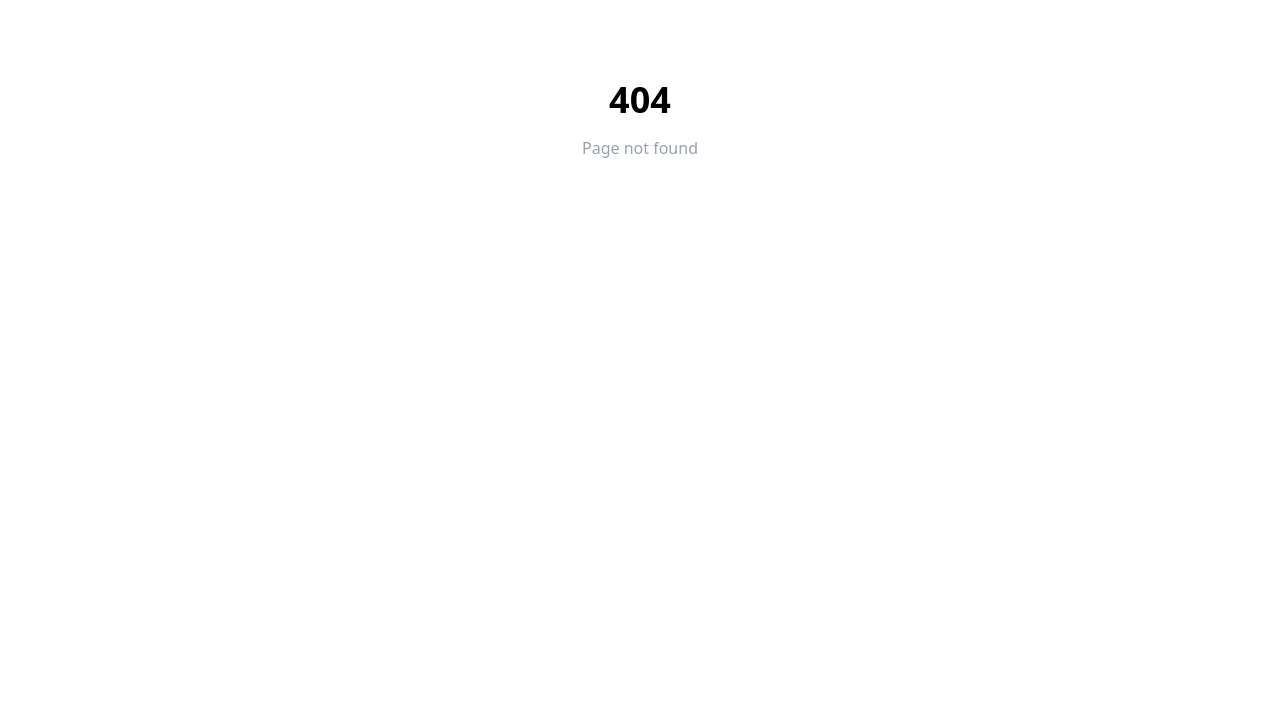
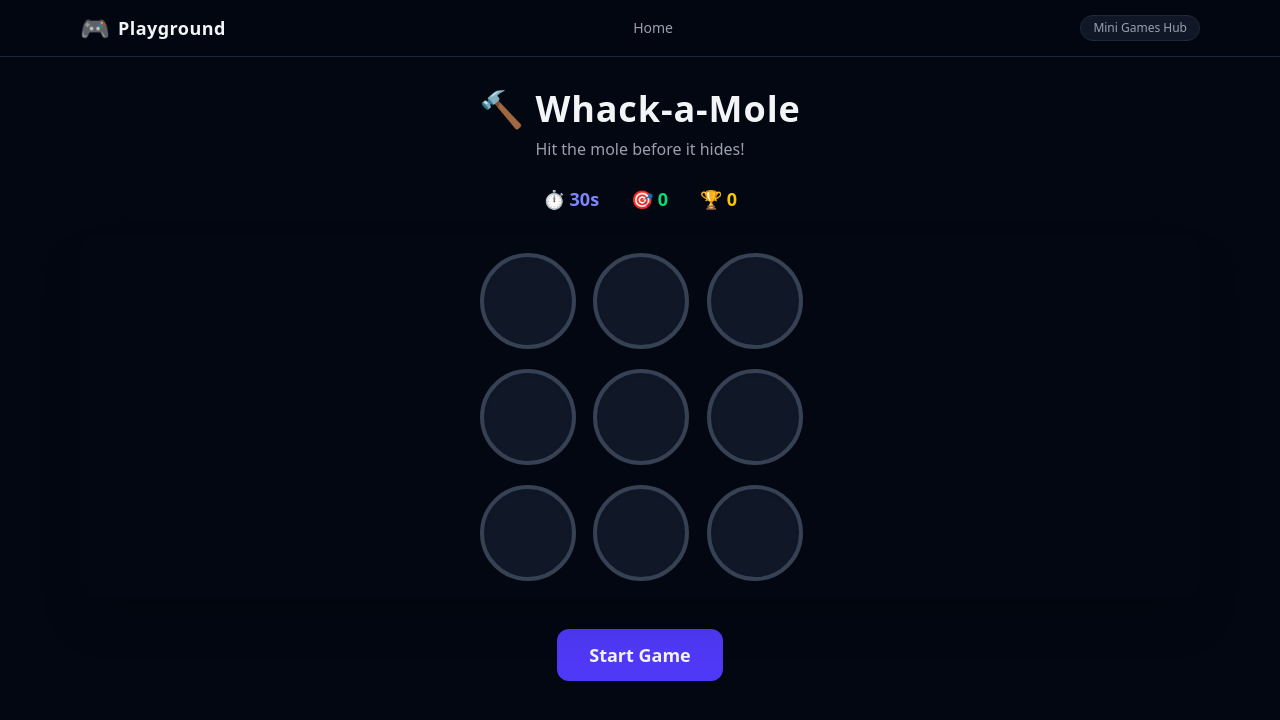
Before and after one commit to laatu08/game-platform, a React (Vite) app: page /game/whack-a-mole in a window 1280 px wide. Before the commit this address had no page. Shown: the top 720 px of the page. Built offline with nearby package versions, Linux system fonts and the light colour scheme.

Commit message:
whack-a-mole added

```diff
--- a/src/app/Router.jsx
+++ b/src/app/Router.jsx
@@ -6,6 +6,7 @@ import NotFound from "../pages/NotFound";
 import ClickSpeed from "../games/click-speed/ClickSpeed";
 import ReactionTime from "../games/reaction-time/ReactionTime";
 import Snake from "../games/snake/Snake";
+import WhackAMole from "../games/whack-a-mole/WhackAMole";
 
 const router = createBrowserRouter([
   {
@@ -26,6 +27,10 @@ const router = createBrowserRouter([
         path: "game/snake",
         element: <Snake />,
       },
+      {
+        path: "game/whack-a-mole",
+        element: <WhackAMole />,
+      },
     ],
   },
 ]);
--- a/src/games/games.js
+++ b/src/games/games.js
@@ -22,5 +22,14 @@ export const games = [
         path: "/game/snake",
         emoji: "🐍",
         difficulty: "Medium"
+    },
+    {
+        id: "whack-a-mole",
+        name: "Whack-a-Mole",
+        description: "Click fast before the mole disappears.",
+        path: "/game/whack-a-mole",
+        emoji: "🔨",
+        difficulty: "Medium"
     }
+
 ];
--- /dev/null
+++ b/src/games/whack-a-mole/WhackAMole.jsx
@@ -0,0 +1,165 @@
+import { useEffect, useRef, useState } from "react";
+import { useSound } from "../../hooks/useSound";
+import hitSound from "../../assets/sounds/click.mp3";
+import failSound from "../../assets/sounds/fail.mp3";
+
+const HOLES = 9;
+const GAME_TIME = 30;
+
+export default function WhackAMole() {
+  const [active, setActive] = useState(null);
+  const [score, setScore] = useState(0);
+  const [timeLeft, setTimeLeft] = useState(GAME_TIME);
+  const [running, setRunning] = useState(false);
+
+  const bestKey = "whack-a-mole-high-score";
+  const [best, setBest] = useState(
+    () => Number(localStorage.getItem(bestKey)) || 0
+  );
+
+  const timerRef = useRef(null);
+  const moleRef = useRef(null);
+
+  const playHit = useSound(hitSound, 0.4);
+  const playFail = useSound(failSound, 0.4);
+
+  function startGame() {
+    setScore(0);
+    setTimeLeft(GAME_TIME);
+    setRunning(true);
+  }
+
+  // Countdown timer
+  useEffect(() => {
+    if (!running) return;
+
+    timerRef.current = setInterval(() => {
+      setTimeLeft(t => {
+        if (t === 1) {
+          setRunning(false);
+          return 0;
+        }
+        return t - 1;
+      });
+    }, 1000);
+
+    return () => clearInterval(timerRef.current);
+  }, [running]);
+
+  // Mole pop logic (gets faster)
+  useEffect(() => {
+    if (!running) return;
+
+    const speed = Math.max(400, 900 - score * 30);
+
+    moleRef.current = setTimeout(() => {
+      setActive(Math.floor(Math.random() * HOLES));
+    }, speed);
+
+    return () => clearTimeout(moleRef.current);
+  }, [running, score, active]);
+
+  function whack(index) {
+    if (!running) return;
+
+    if (index === active) {
+      playHit();
+      setScore(s => s + 1);
+      setActive(null);
+    } else {
+      playFail();
+    }
+  }
+
+  // Save best score
+  useEffect(() => {
+    if (!running && score > best) {
+      setBest(score);
+      localStorage.setItem(bestKey, score);
+    }
+  }, [running]);
+
+  return (
+  <div className="text-center select-none">
+    {/* TITLE */}
+    <h1 className="text-4xl font-extrabold mb-2 tracking-wide">
+      🔨 Whack-a-Mole
+    </h1>
+    <p className="text-gray-400 mb-6">
+      Hit the mole before it hides!
+    </p>
+
+    {/* HUD */}
+    <div className="flex justify-center gap-8 mb-6 font-semibold text-lg">
+      <div>
+        ⏱️{" "}
+        <span
+          className={`${
+            timeLeft <= 5 ? "text-red-400 animate-pulse" : "text-indigo-400"
+          }`}
+        >
+          {timeLeft}s
+        </span>
+      </div>
+      <div>
+        🎯 <span className="text-green-400">{score}</span>
+      </div>
+      <div>
+        🏆 <span className="text-yellow-400">{best}</span>
+      </div>
+    </div>
+
+    {/* GAME ARENA */}
+    <div className="relative mx-auto mb-6 p-4 rounded-2xl bg-gradient-to-br  shadow-2xl">
+      <div className="grid grid-cols-3 gap-5 max-w-xs mx-auto">
+        {Array.from({ length: HOLES }).map((_, i) => {
+          const isActive = active === i;
+
+          return (
+            <button
+              key={i}
+              onClick={() => whack(i)}
+              className={`
+                relative h-24 w-24 rounded-full
+                bg-gray-900 border-4 border-gray-700
+                flex items-center justify-center
+                transition-all duration-150
+                ${
+                  isActive
+                    ? "scale-110 border-green-400 shadow-[0_0_20px_rgba(34,197,94,0.7)] animate-pop"
+                    : "hover:border-gray-500"
+                }
+              `}
+            >
+              {/* HOLE SHADOW */}
+              <div className="absolute inset-0 rounded-full shadow-inner" />
+
+              {/* MOLE */}
+              {isActive && (
+                <span className="text-4xl animate-bounce">
+                  🐹
+                </span>
+              )}
+            </button>
+          );
+        })}
+      </div>
+    </div>
+
+    {/* CONTROLS */}
+    {!running && (
+      <button
+        onClick={startGame}
+        className="
+          mt-2 px-8 py-3 rounded-xl text-lg font-bold
+          bg-indigo-600 hover:bg-indigo-500
+          active:scale-95 transition
+        "
+      >
+        {timeLeft === 0 ? "Play Again" : "Start Game"}
+      </button>
+    )}
+  </div>
+);
+
+}
--- a/src/index.css
+++ b/src/index.css
@@ -31,3 +31,21 @@
 ::-webkit-scrollbar{
   scrollbar-width: none;
 }
+
+@keyframes pop {
+  0% {
+    transform: scale(0.6);
+    opacity: 0;
+  }
+  60% {
+    transform: scale(1.15);
+    opacity: 1;
+  }
+  100% {
+    transform: scale(1);
+  }
+}
+
+.animate-pop {
+  animation: pop 0.2s ease-out;
+}
```
